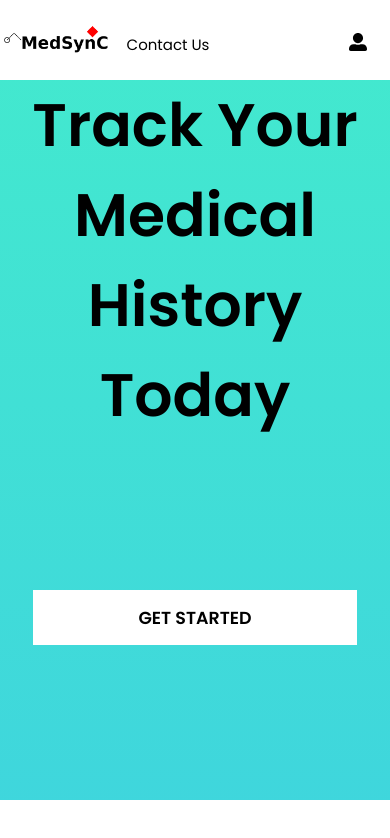
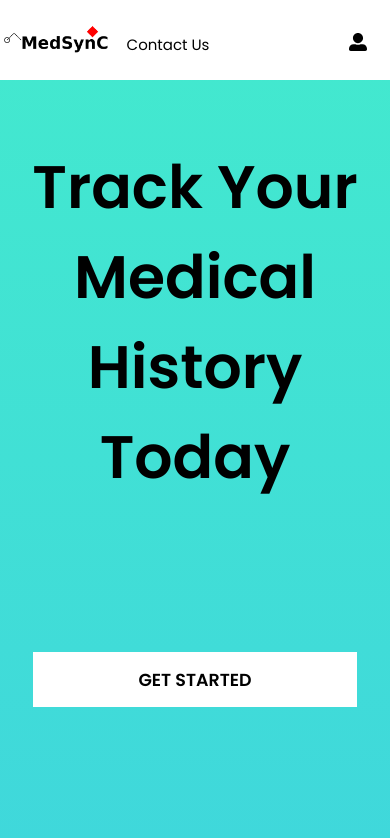
Before and after one commit to RajveerShaw/MedSynC, a React (Vite) app: page / in a window 390 px wide. Shown: the top 838 px of the page. Built offline with nearby package versions, Linux system fonts and the light colour scheme; a web font is replaced by a local one.

Commit message:
Update section1.module.css

```diff
--- a/src/components/section1.module.css
+++ b/src/components/section1.module.css
@@ -1,7 +1,7 @@
 .container{
     display: flex;
     width: 100%;
-    height: 56.45rem;
+    height: 100vh;
 }
 
 .images{
@@ -58,9 +58,6 @@
   }
 
 @media screen and (max-width: 425px) {
-    .container{
-        height: 45rem;
-    }
     .images{
         display: none;
     }
```
